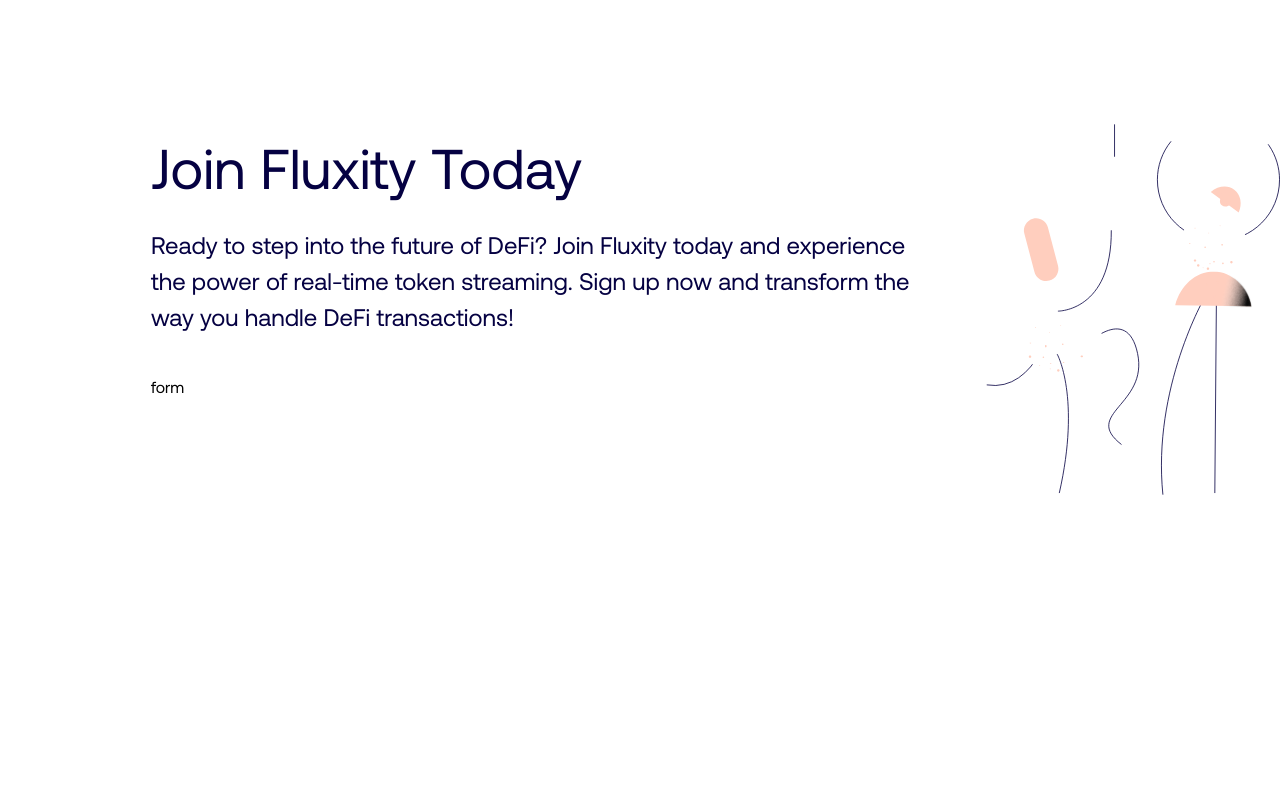
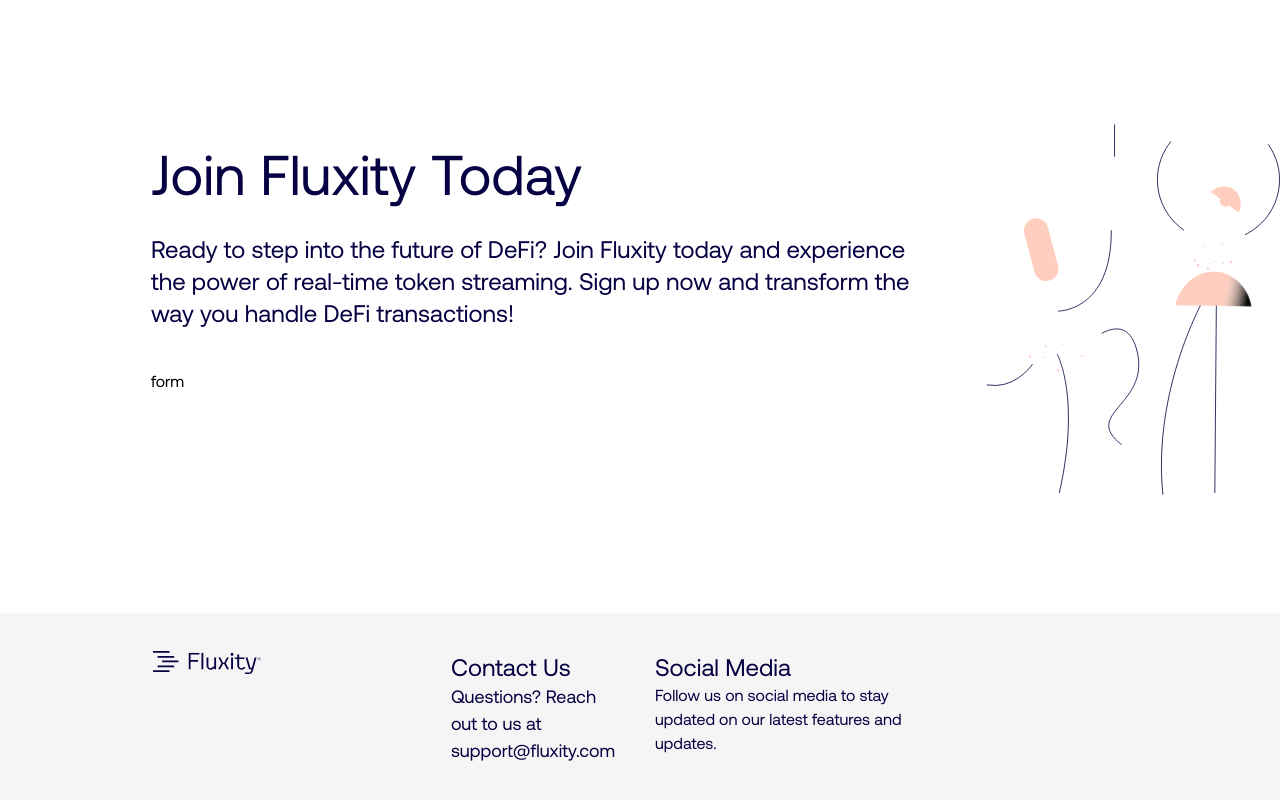
Before and after one commit to luanlabs/fluxity.finance, a Next.js app: page / in a window 1280 px wide. Shown: the part 694-1494 px from the top of the page. Before the commit the page ends 1307 px from the top, so only its background shows below. Built offline with nearby package versions, Linux system fonts and the light colour scheme.

Commit message:
chore: add contact us section

```diff
--- a/src/app/page.tsx
+++ b/src/app/page.tsx
@@ -1,3 +1,4 @@
+import ContactUs from '@/containers/ContactUs';
 import JoinUs from '@/containers/JoinUs';
 import WhyFluxity from '@/containers/WhyFluxity';
 
@@ -6,6 +7,7 @@ export default function Home() {
     <>
       <WhyFluxity />
       <JoinUs />
+      <ContactUs />
     </>
   );
 }
--- /dev/null
+++ b/src/containers/ContactUs.tsx
@@ -0,0 +1,33 @@
+import Image from 'next/image';
+import React from 'react';
+
+import logo from '../../public/images/fluxityTypography.svg';
+
+const ContactUs = () => {
+  return (
+    <div className="bg-WhiteSmoke pl-[153px] pr-[333px] pt-[38px] pb-[66px] gap-[190px] flex justify-center text-MidnightBlue font-medium">
+      <div>
+        <Image src={logo} alt="Fluxity" className="select-none" />
+      </div>
+      <div className="flex flex-row gap-10">
+        <div>
+          <span className="text-2xl">Contact Us</span>
+          <p className="text-[18px]">
+            Questions? Reach out to us at
+            <br />
+            <a href="mailto:support@fluxity.com">support@fluxity.com</a>
+          </p>
+        </div>
+        <div>
+          <span className="text-2xl">Social Media</span>
+          <p className="w-[292px]">
+            Follow us on social media to stay updated on our latest features and
+            updates.
+          </p>
+        </div>
+      </div>
+    </div>
+  );
+};
+
+export default ContactUs;
--- a/src/containers/JoinUs.tsx
+++ b/src/containers/JoinUs.tsx
@@ -5,13 +5,13 @@ import JoinDancing from '../../public/images/joinDancing.svg';
 
 const JoinUs = () => {
   return (
-    <div className="flex justify-between items-center gap-10">
+    <div className="flex justify-center items-center gap-10">
       <div className=" pl-[151px] py-[180px]">
         <div className="text-MidnightBlue mb-10">
           <h3 className="font-medium text-[56px] tracking-[0] leading-[73.4px] mb-6">
             Join Fluxity Today
           </h3>
-          <p className="text-[24px] xxl:w-[550px]">
+          <p className="text-2xl xxl:w-[550px]">
             Ready to step into the future of DeFi? Join Fluxity today and
             experience the power of real-time token streaming. Sign up now and
             transform the way you handle DeFi transactions!
--- a/src/containers/WhyFluxity.tsx
+++ b/src/containers/WhyFluxity.tsx
@@ -2,7 +2,7 @@ import React from 'react';
 
 const WhyFluxity = () => {
   return (
-    <div className="bg-MidnightBlue text-white flex justify-between  xxl:gap-[160px] gap:[100px] pt-[115px] pb-[135px] pr-[147px] pl-[160px]">
+    <div className="bg-MidnightBlue text-white flex justify-center  xxl:gap-[160px] gap:[100px] pt-[115px] pb-[135px] pr-[147px] pl-[160px]">
       <div className="text-[56px] leading-[73.4px] items-start whitespace-nowrap">
         Why Choose
         <br /> Fluxity?
```
Also changed, not shown: public/images/fluxityTypography.svg (added).
